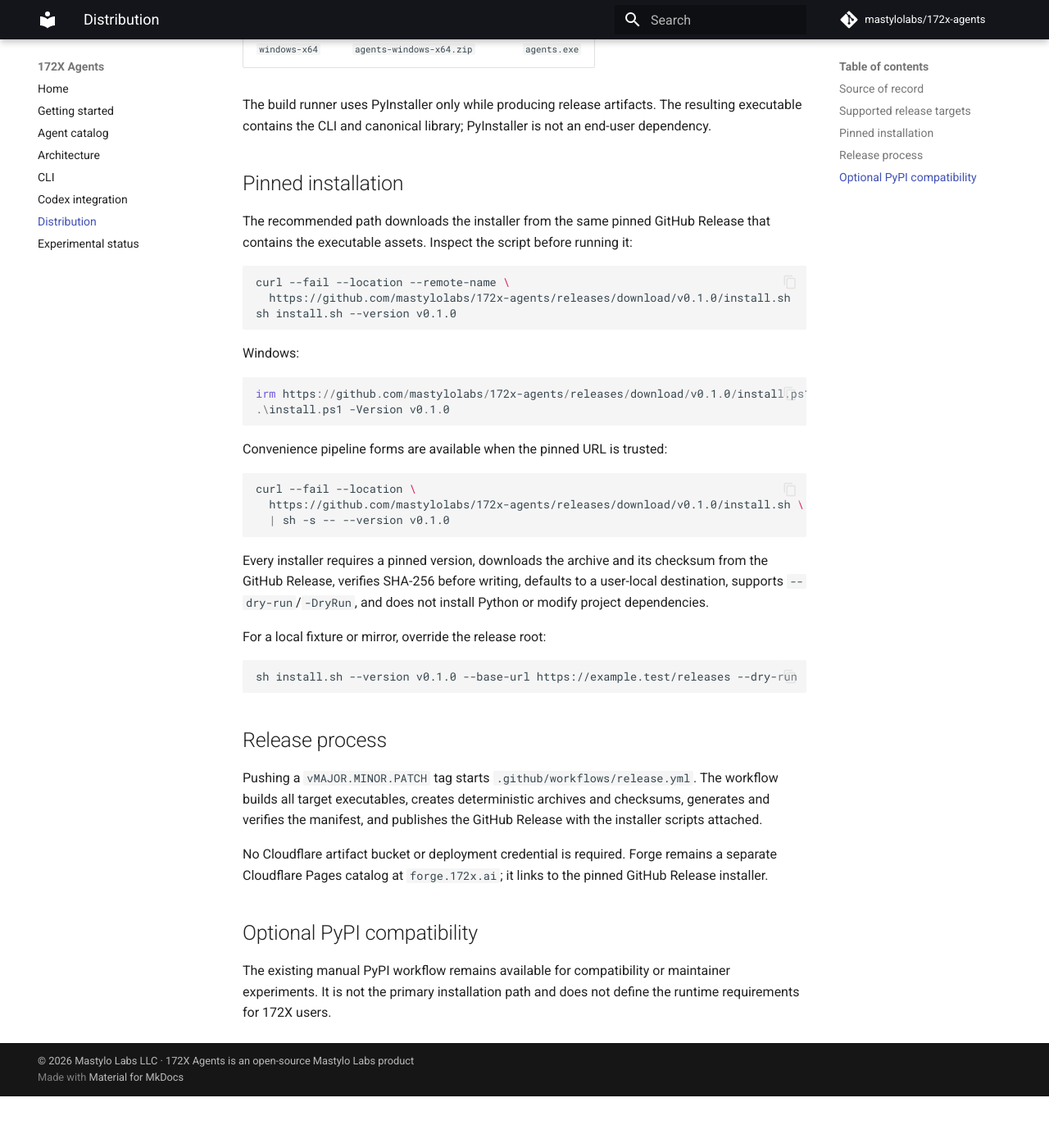
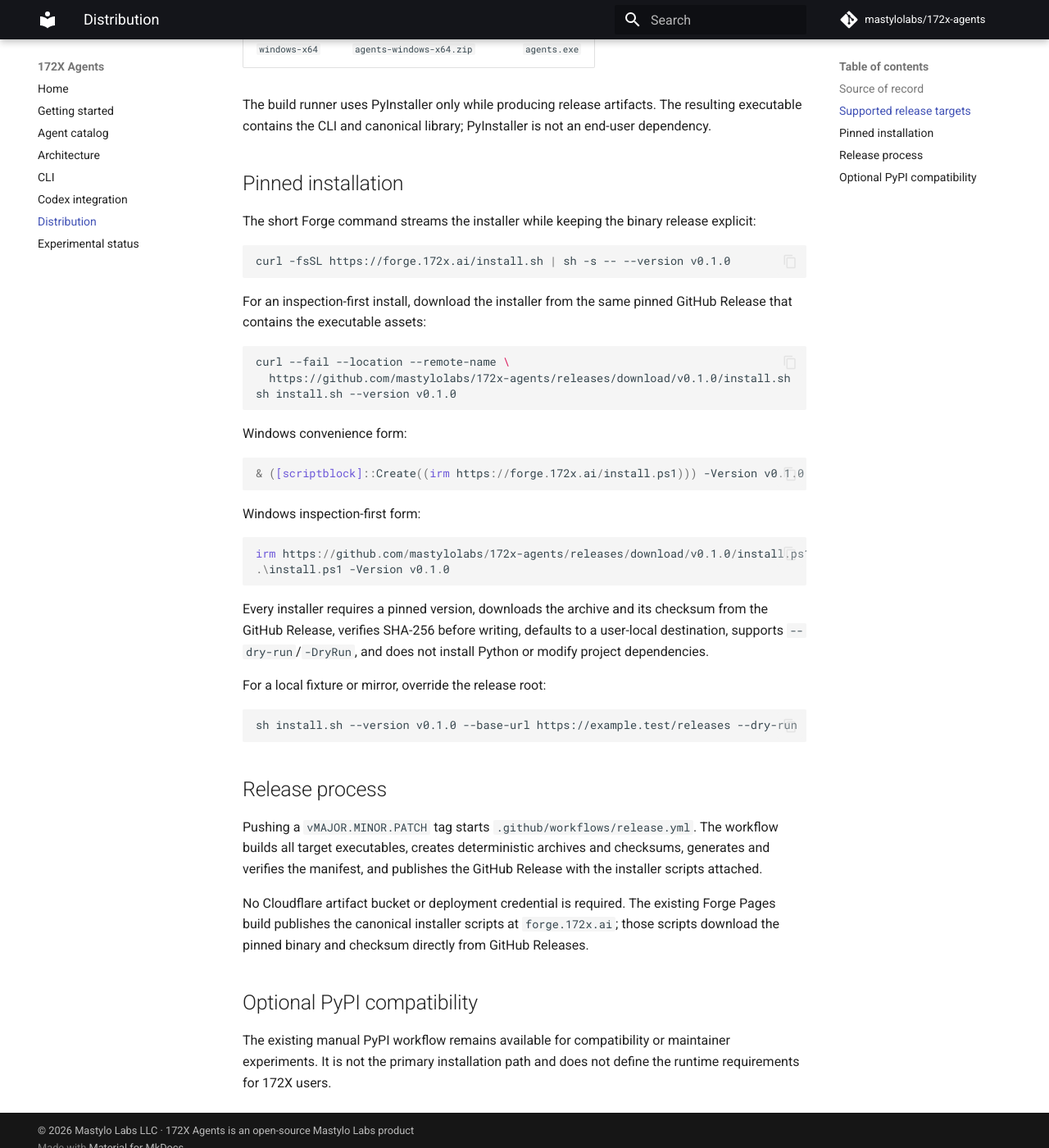
Before and after one commit to mastylolabs/172x-agents, an MkDocs documentation site: the page built from docs/DISTRIBUTION.md, in a window 1280 px wide and 1400 px high, scrolled down 680 px. Shown: the whole window at 82% size. Built offline with MkDocs 1.6.1 and Material for MkDocs 9.7.7, drawn with Linux system fonts in a browser that asks for light colours; comment, search, counter and statistics services are not loaded; before the commit the page ends 2017 px from its top, so only the background shows below that.

Commit message:
feat: serve installers from Forge

````diff
--- a/docs/DISTRIBUTION.md
+++ b/docs/DISTRIBUTION.md
@@ -24,8 +24,14 @@
 
 ## Pinned installation
 
-The recommended path downloads the installer from the same pinned GitHub Release that contains
-the executable assets. Inspect the script before running it:
+The short Forge command streams the installer while keeping the binary release explicit:
+
+```bash
+curl -fsSL https://forge.172x.ai/install.sh | sh -s -- --version v0.1.0
+```
+
+For an inspection-first install, download the installer from the same pinned GitHub Release that
+contains the executable assets:
 
 ```bash
 curl --fail --location --remote-name \
@@ -33,19 +39,17 @@
 sh install.sh --version v0.1.0
 ```
 
-Windows:
+Windows convenience form:
+
+```powershell
+& ([scriptblock]::Create((irm https://forge.172x.ai/install.ps1))) -Version v0.1.0
+```
+
+Windows inspection-first form:
 
 ```powershell
 irm https://github.com/mastylolabs/172x-agents/releases/download/v0.1.0/install.ps1 -OutFile install.ps1
 .\install.ps1 -Version v0.1.0
-```
-
-Convenience pipeline forms are available when the pinned URL is trusted:
-
-```bash
-curl --fail --location \
-  https://github.com/mastylolabs/172x-agents/releases/download/v0.1.0/install.sh \
-  | sh -s -- --version v0.1.0
 ```
 
 Every installer requires a pinned version, downloads the archive and its checksum from the
@@ -64,8 +68,9 @@
 all target executables, creates deterministic archives and checksums, generates and verifies the
 manifest, and publishes the GitHub Release with the installer scripts attached.
 
-No Cloudflare artifact bucket or deployment credential is required. Forge remains a separate
-Cloudflare Pages catalog at `forge.172x.ai`; it links to the pinned GitHub Release installer.
+No Cloudflare artifact bucket or deployment credential is required. The existing Forge Pages build
+publishes the canonical installer scripts at `forge.172x.ai`; those scripts download the pinned
+binary and checksum directly from GitHub Releases.
 
 ## Optional PyPI compatibility
 
--- a/forge/src/pages/Install.tsx
+++ b/forge/src/pages/Install.tsx
@@ -159,12 +159,12 @@
             </h3>
             <CommandBlock
               label="1 · Install the CLI (macOS/Linux)"
-              command={'curl --fail --location --remote-name https://github.com/mastylolabs/172x-agents/releases/download/v0.1.0/install.sh\nsh install.sh --version v0.1.0'}
+              command="curl -fsSL https://forge.172x.ai/install.sh | sh -s -- --version v0.1.0"
               compact
             />
             <CommandBlock
               label="1 · Install the CLI (Windows)"
-              command={'irm https://github.com/mastylolabs/172x-agents/releases/download/v0.1.0/install.ps1 -OutFile install.ps1\n.\\install.ps1 -Version v0.1.0'}
+              command="& ([scriptblock]::Create((irm https://forge.172x.ai/install.ps1))) -Version v0.1.0"
               compact
             />
             <CommandBlock label="2 · Add capabilities" command={installCommand} compact />
````
Also changed, not shown: README.md (+2 -4 lines), docs/getting-started.md (+2 -4 lines), docs/index.md (+1 -2 lines), 2 other files.
